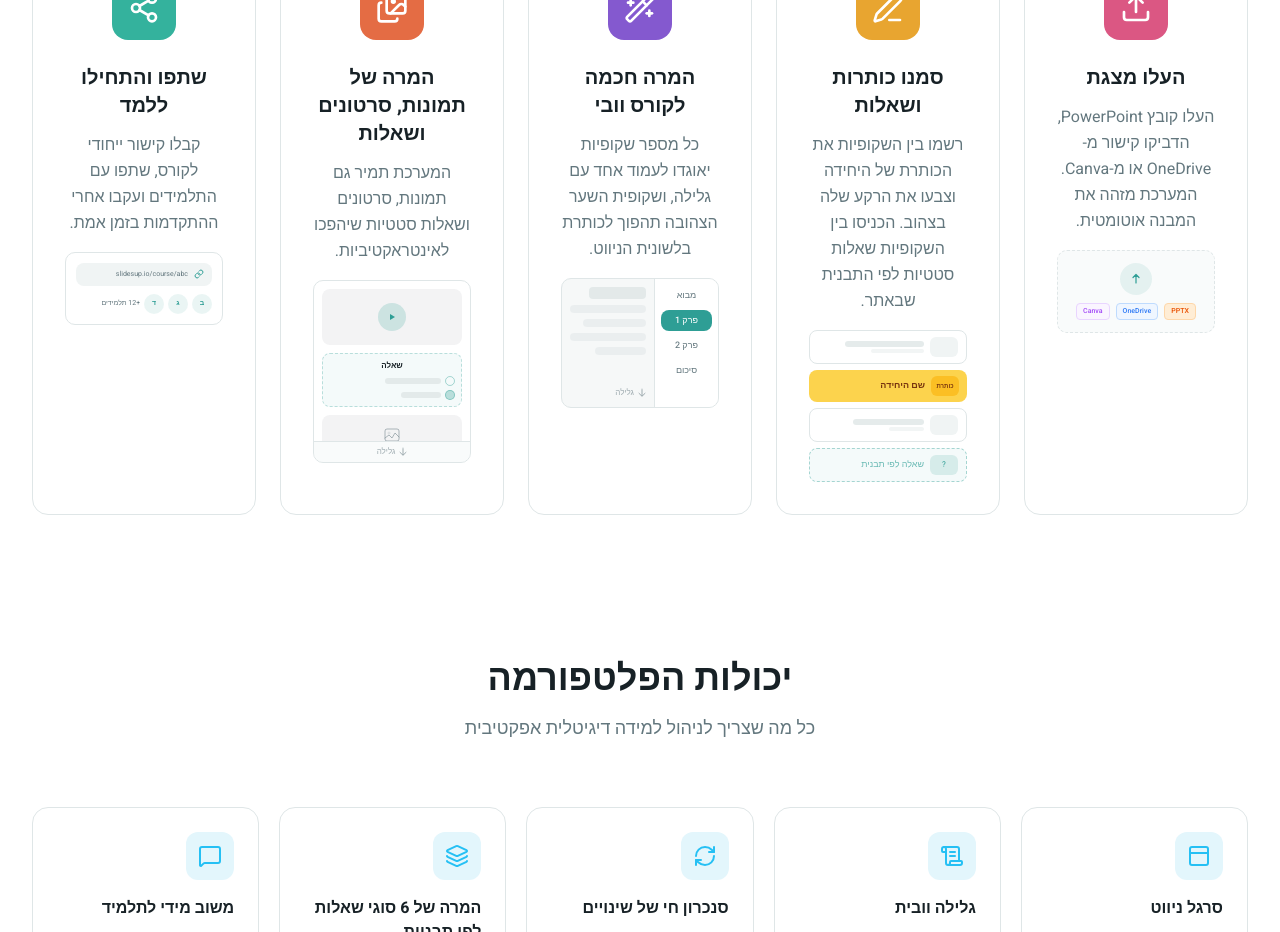
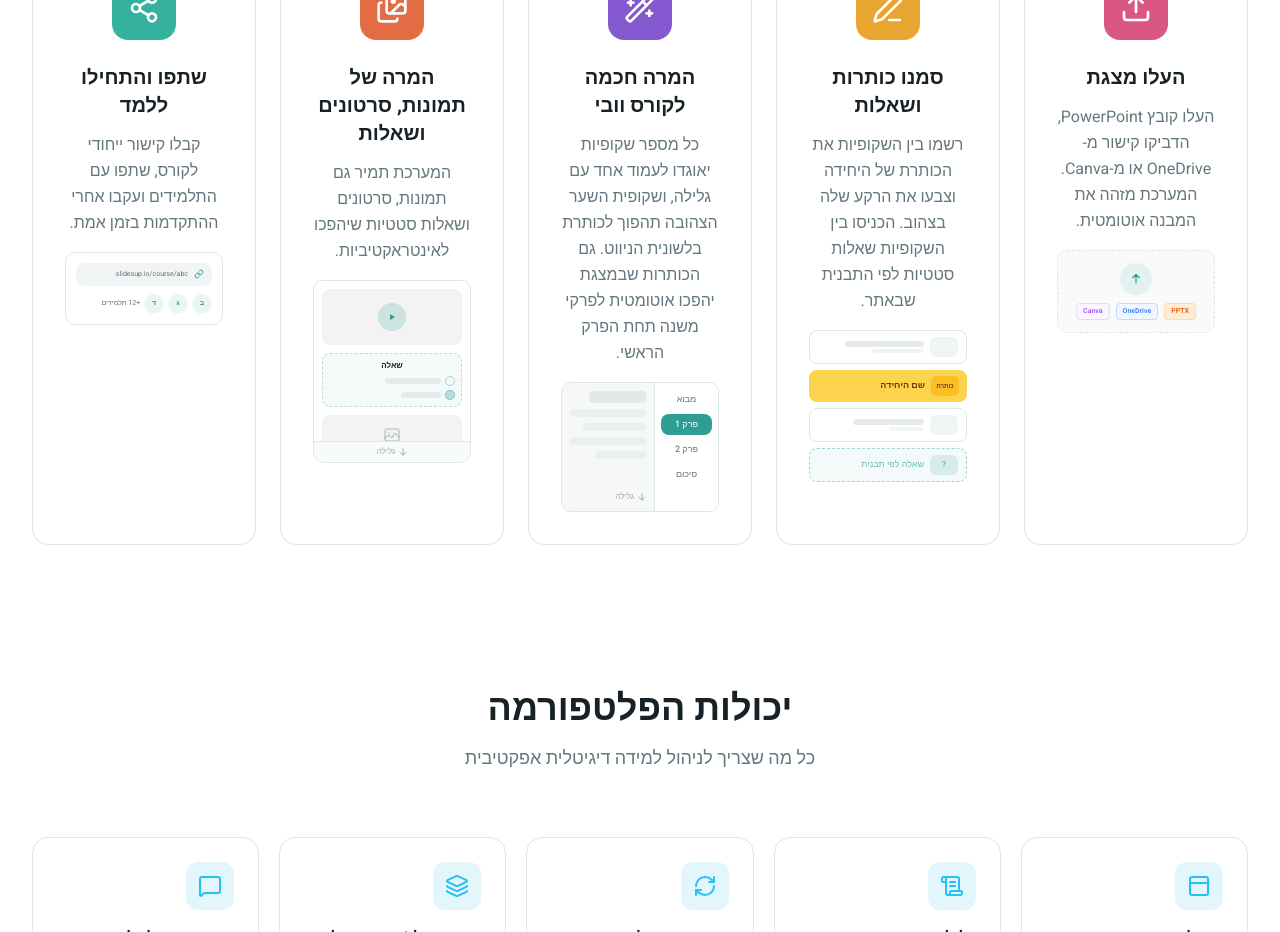
Before and after one commit to benmeir65/SLIDE2COURSE, a Next.js app: page / in a window 1280 px wide. Shown: the part 1120-2052 px from the top of the page. Built offline with nearby package versions, Linux system fonts and the light colour scheme.

Commit message:
feat: add subtitles auto-conversion in course conversion step
Update "How it Works" description for smart web-to-course conversion.

```diff
--- a/components/home/how-it-works.tsx
+++ b/components/home/how-it-works.tsx
@@ -195,7 +195,7 @@ const steps = [
     number: "03",
     title: "המרה חכמה לקורס וובי",
     description:
-      "כל מספר שקופיות יאוגדו לעמוד אחד עם גלילה, ושקופית השער הצהובה תהפוך לכותרת בלשונית הניווט.",
+      "כל מספר שקופיות יאוגדו לעמוד אחד עם גלילה, ושקופית השער הצהובה תהפוך לכותרת בלשונית הניווט. גם הכותרות שבמצגת יהפכו אוטומטית לפרקי משנה תחת הפרק הראשי.",
     color: "bg-[hsl(262,55%,58%)]",
   },
   {
```
